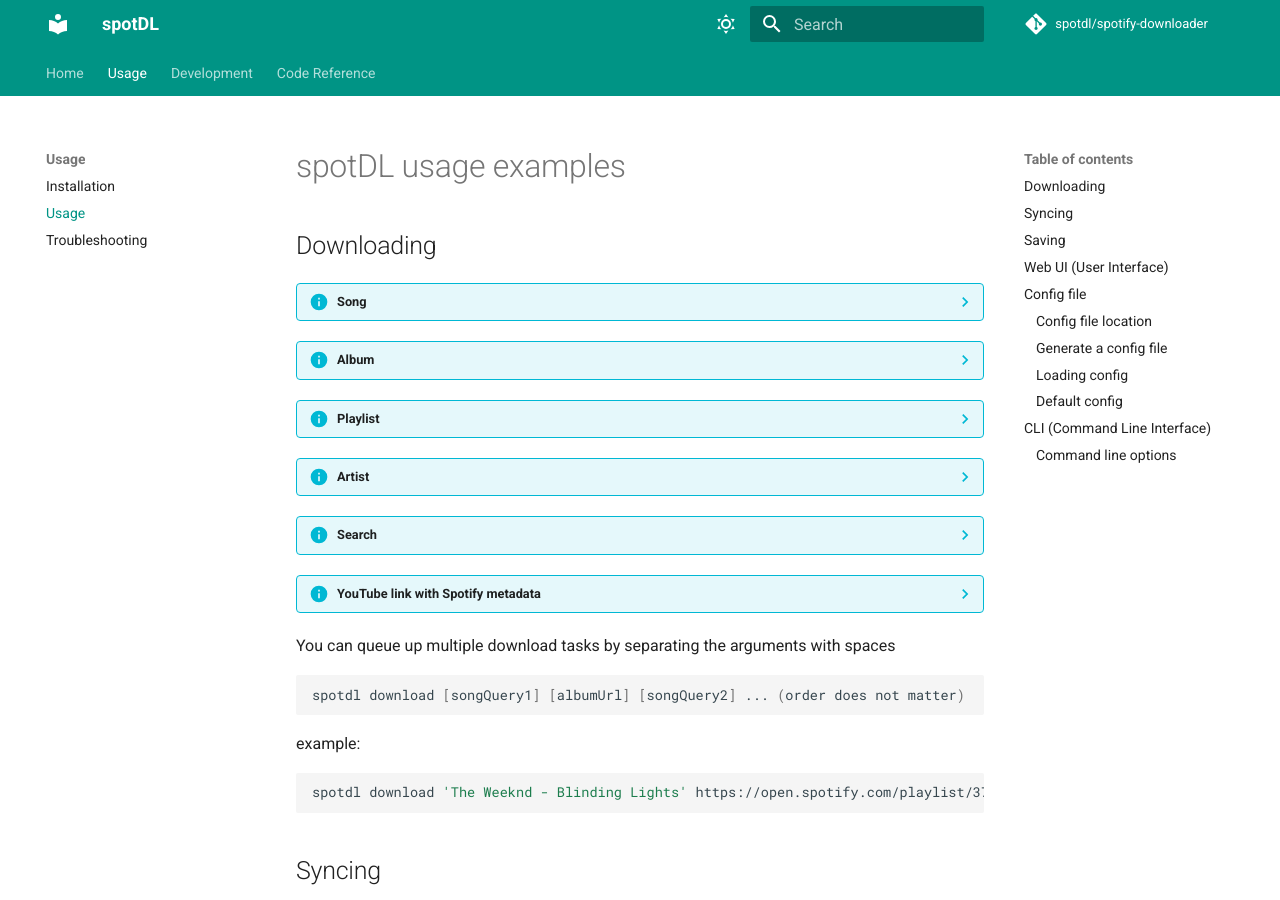
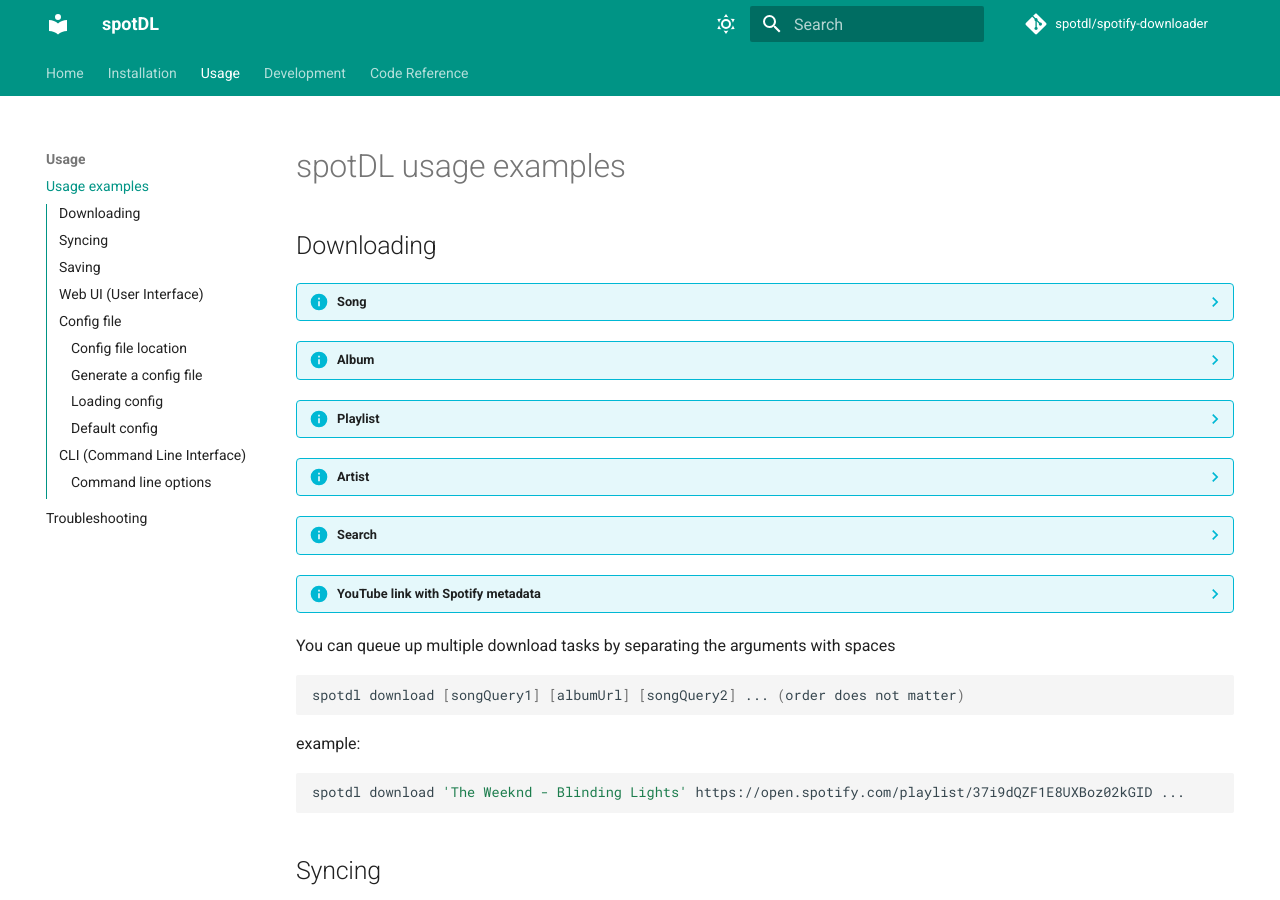
Before and after one commit to spotDL/spotify-downloader, an MkDocs documentation site: the page built from docs/usage.md, in a window 1280 px wide and 900 px high. Built offline with MkDocs 1.6.1 and Material for MkDocs 9.7.7, drawn with Linux system fonts in a browser that asks for light colours; comment, search, counter and statistics services are not loaded.

Commit message:
mkdocs.yml: Restructuring docs

```diff
--- a/mkdocs.yml
+++ b/mkdocs.yml
@@ -8,9 +8,9 @@
 
 nav:
 - Home: index.md
+- Installation: installation.md
 - Usage:
-  - Installation: installation.md
-  - Usage: usage.md
+  - Usage examples: usage.md
   - Troubleshooting: troubleshooting.md
 - Development:
   - Code Of Conduct: CODE_OF_CONDUCT.md
@@ -23,6 +23,8 @@
     - content.code.annotate
     - navigation.tabs
     - navigation.top
+    - toc.integrate
+
   palette:
   - media: "(prefers-color-scheme: light)"
     scheme: default
@@ -55,8 +57,6 @@
             ignore_init_summary: yes
           merge_init_into_class: yes
           show_submodules: no
-    watch:
-    - spotdl
 
 markdown_extensions:
 - admonition
@@ -74,3 +74,6 @@
     pygments_lang_class: true
 - toc:
     permalink: "¤"
+
+watch:
+- spotdl
```
